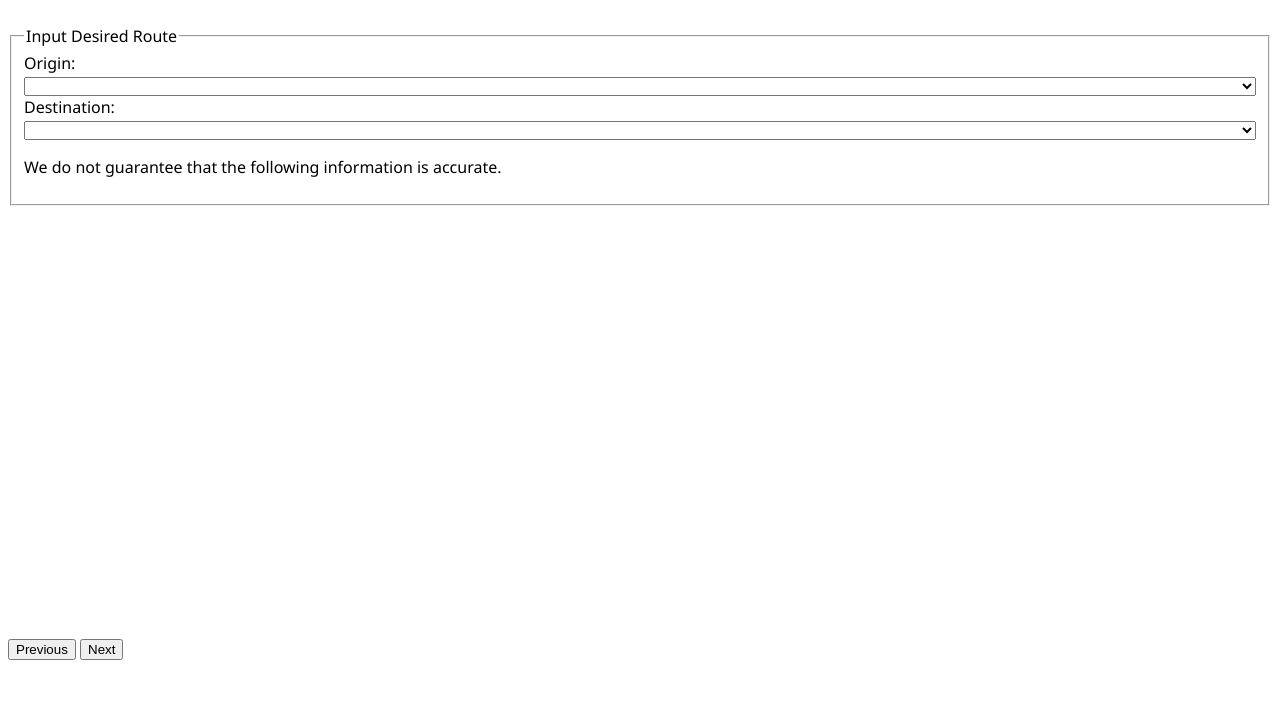
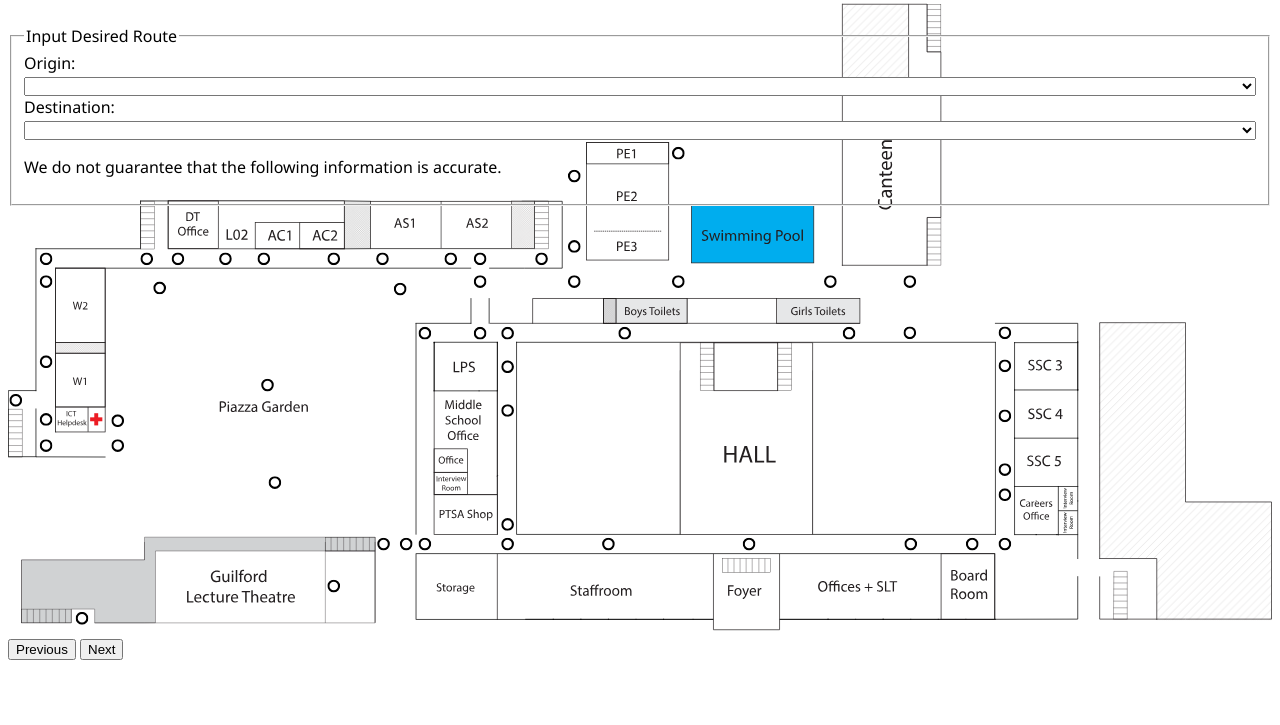
Before and after one commit to rahularya50/SchoolMap, a plain HTML site: page index.html in a window 1280 px wide. Shown: the part 91-816 px from the top of the page. Drawn offline with nearby package versions, Linux system fonts and the light colour scheme.

Commit message:
All floors as svgs

```diff
--- a/index.html
+++ b/index.html
@@ -57,7 +57,7 @@
     </div>
 
     <div id="main">
-        <object data="./svg/Peel%20Block%20Floor%201.svg" id="id_map" type="image/svg+xml"></object>
+        <object data="./svg/F1.svg" id="id_map" type="image/svg+xml"></object>
     </div>
 
     <div id="bottom">
```
Also changed, not shown: svg/F3.svg (added), svg/F4.svg (added), svg/F5.svg (added), svg/F6.svg (added), svg/F7.svg (added).
